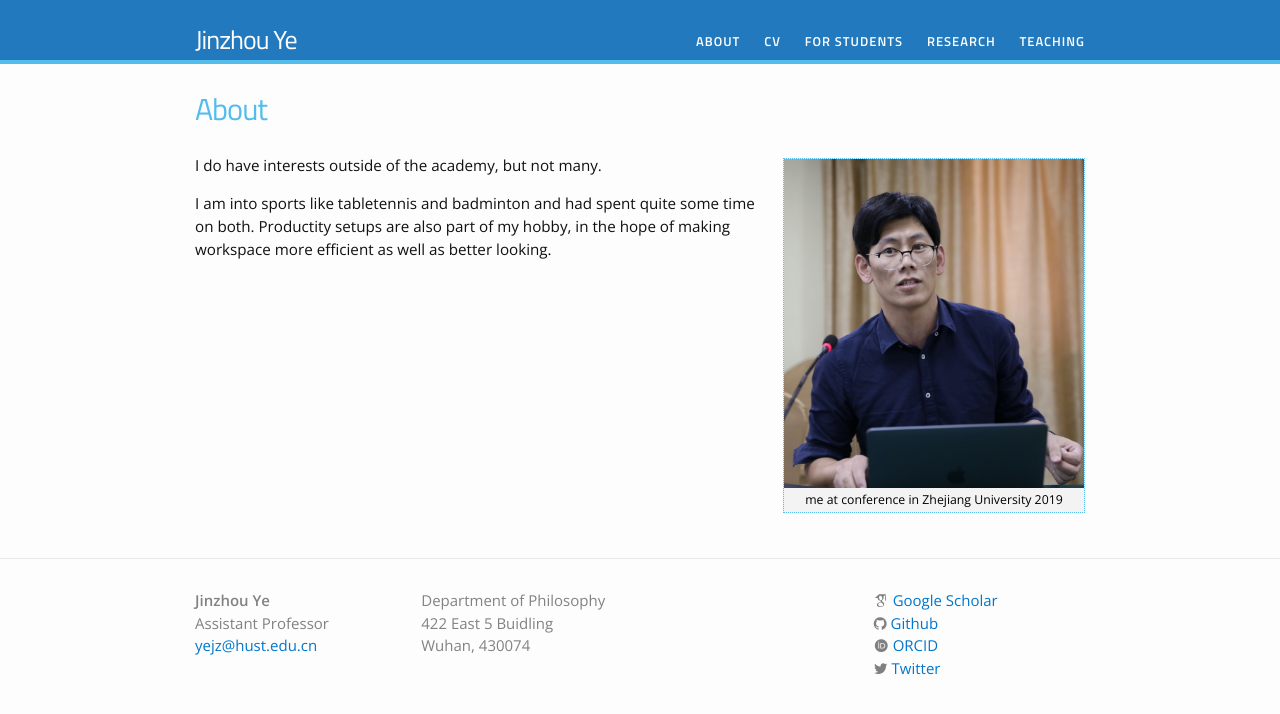
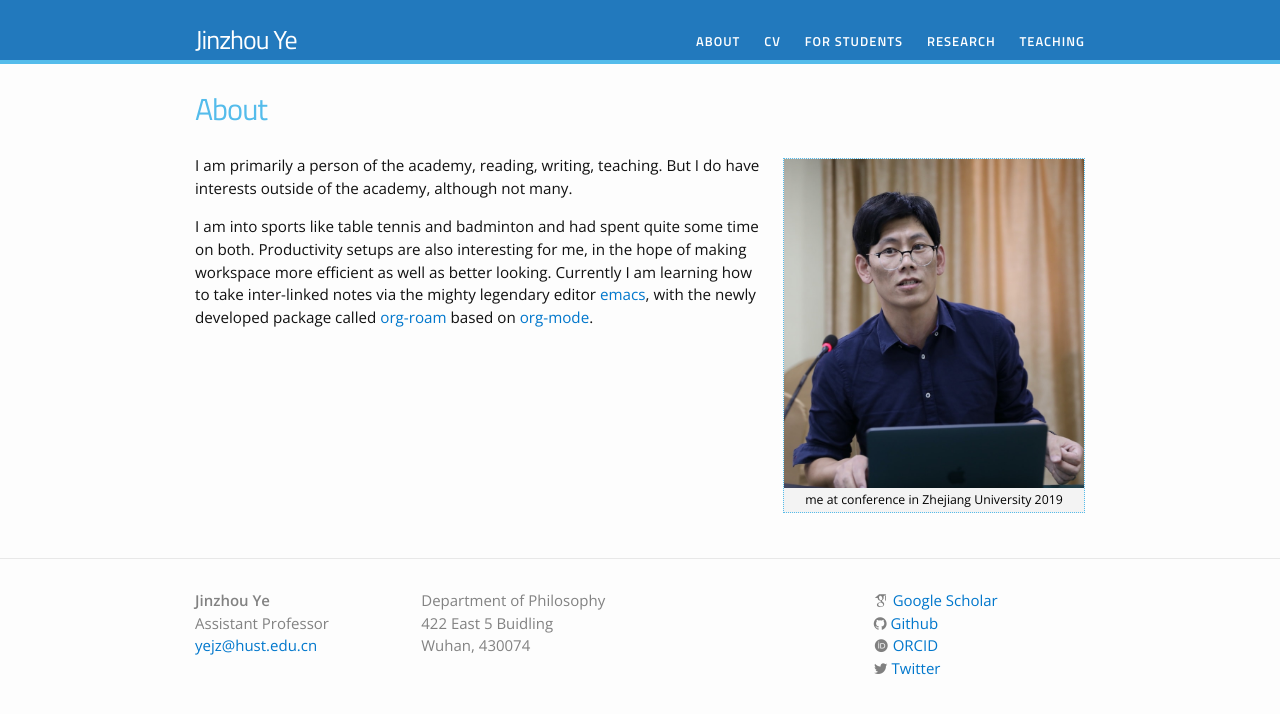
Before and after one commit to yejzh/yejzh.github.io, a Jekyll site: the page built from about.md, in a window 1280 px wide. Shown: the top 714 px of the page. Built offline with Jekyll 4.4.1, drawn with Linux system fonts in a browser that asks for light colours; nearby versions of some CDN libraries; some web fonts are replaced.

Commit message:
update about

```diff
--- a/about.md
+++ b/about.md
@@ -6,6 +6,6 @@ permalink: /about/
 
 {% include image.html url="/images/moi@2019.jpg" caption="me at conference in Zhejiang University 2019" width=300 align="right" %}
 
-I do have interests outside of the academy, but not many.
+I am primarily a person of the academy, reading, writing, teaching. But I do have interests outside of the academy, although not many.
 
-I am into sports like tabletennis and badminton and had spent quite some time on both. Productity setups are also part of my hobby, in the hope of making workspace more efficient as well as better looking.
+I am into sports like table tennis and badminton and had spent quite some time on both. Productivity setups are also interesting for me, in the hope of making workspace more efficient as well as better looking. Currently I am learning how to take inter-linked notes via the mighty legendary editor [emacs](https://www.gnu.org/software/emacs), with the newly developed package called [org-roam](https://github.com/org-roam/org-roam) based on [org-mode](https://orgmode.org).
```
